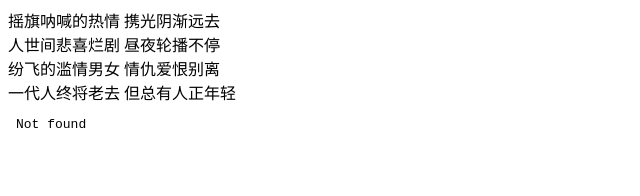
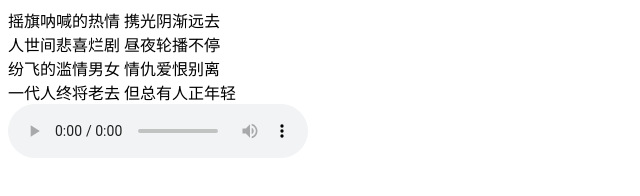
Before and after one commit to linxianyu/linxianyu.github.io, a plain HTML site: page index.html in a window 1280 px wide. Shown: the whole page, without its empty margins (0-640 px from the left). Drawn offline with Linux system fonts and the light colour scheme.

Commit message:
Update index.html

```diff
--- a/index.html
+++ b/index.html
@@ -3,6 +3,9 @@
 <head></head>
 <body>
   <div>摇旗呐喊的热情 携光阴渐远去<br>人世间悲喜烂剧 昼夜轮播不停<br>纷飞的滥情男女 情仇爱恨别离<br>一代人终将老去 但总有人正年轻</div>
-  <embed height="50" width="100" src="hm.wav">
+  <audio controls>
+  <source src="hm.mp3" type="audio/mpeg">
+  Your browser does not support this audio format.
+  </audio>
 </body>
 </html>
```
